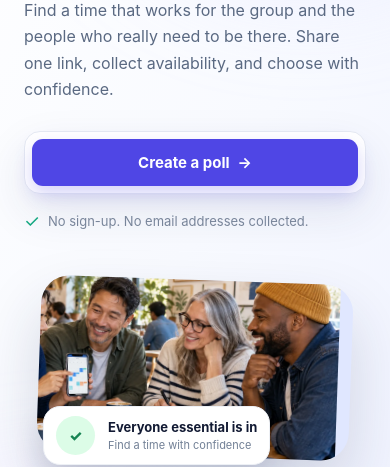
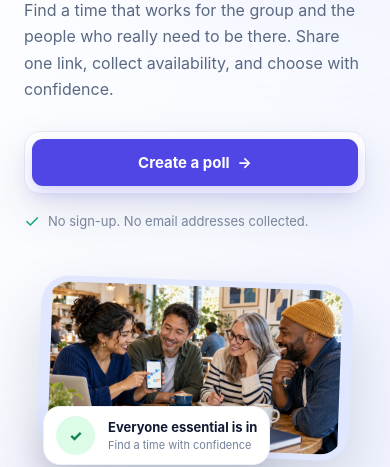
Before and after one commit to clayppr-sketch/Canmeet, a website: page corral-indigo-github/public/index.html in a window 390 px wide. Shown: the part 380-847 px from the top of the page. Drawn offline with Linux system fonts and the light colour scheme.

Commit message:
Add files via upload

```diff
--- a/corral-indigo-github/public/style.css
+++ b/corral-indigo-github/public/style.css
@@ -459,18 +459,6 @@ button.primary { background:#4f46e5; border-radius:10px; }.button.primary:hover,
 @media(max-width:900px) { .hero-inner { gap:32px; }.hero-photo-frame img { height:360px; }.nav-origin { display:none; } }
 @media(max-width:700px) { .new-nav { padding:0 20px; }.nav-actions { gap:12px; }.nav-actions .nav-create { display:none; }.new-hero { padding:40px 0 95px; }.hero-inner { display:block; padding:0 24px; }.hero-copy h1 { font-size:44px; }.hero-copy p { font-size:16px; }.hero-visual { margin:48px 15px 0; }.hero-photo-frame img { height:300px; }.hero-floating-card { left:-15px; }.feature-strip { grid-template-columns:1fr; margin:-35px auto 45px; padding:0 24px; }.quick-start { flex-direction:column; }.quick-start button { width:100%; } }
 
-/* The source photo has a deliberately blurred left side. Keep the sharp group
-   in view when it is used as a standalone card on the new landing page. */
-.hero-photo-frame { overflow: hidden; }
-.hero-photo-frame img {
-  object-position: right center;
-  transform: scale(1.22);
-  transform-origin: right center;
-}
-@media (max-width: 700px) {
-  .hero-photo-frame img { transform: scale(1.4); }
-}
-
 /* Organizer decisions first; secondary editing controls stay within reach. */
 .decision-summary { margin:4px 0 14px; padding:21px 23px; background:#eef2ff; border:1px solid #c7d2fe; border-radius:14px; }
 .decision-summary.ok { background:#edf9f5; border-color:#b5dfcf; }
```
